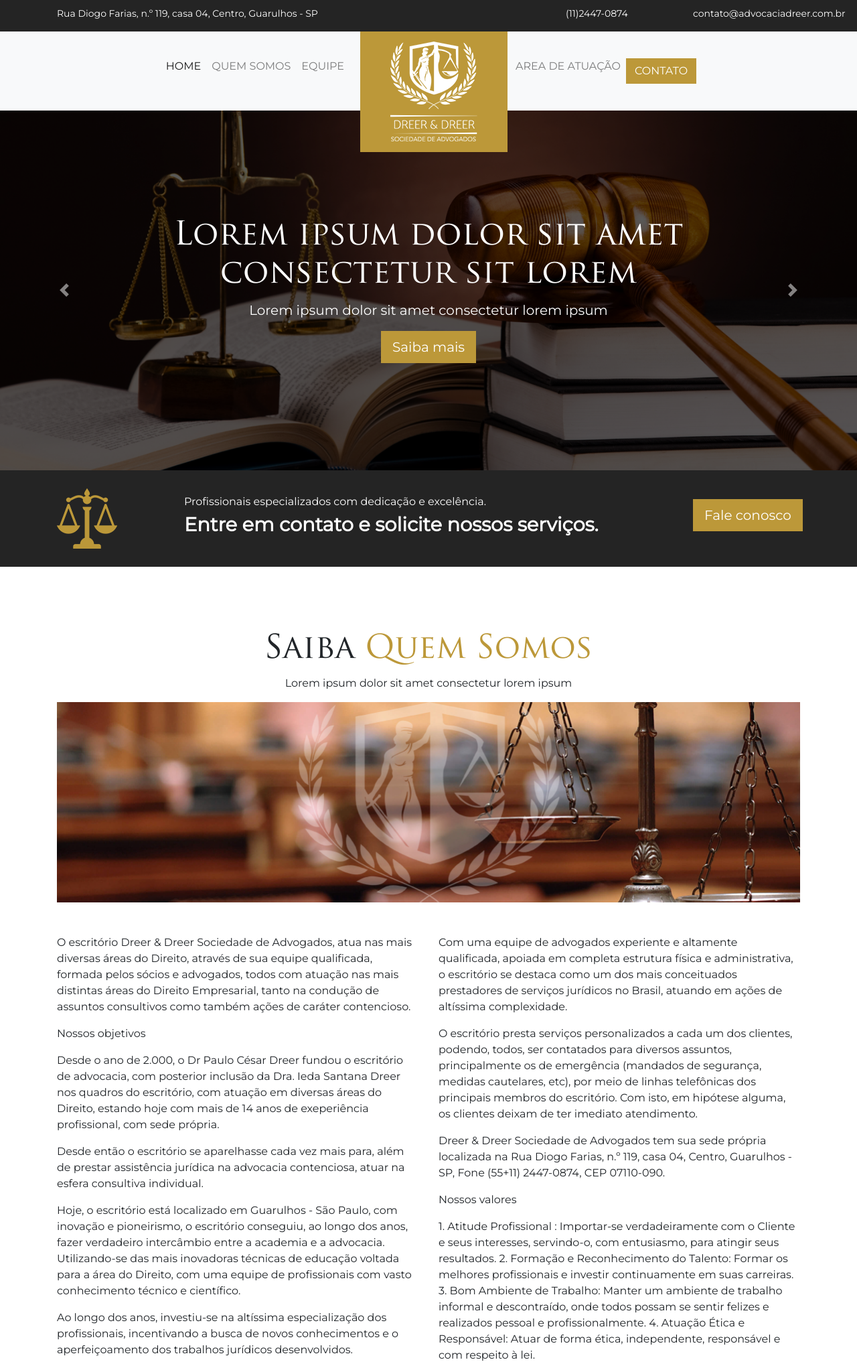
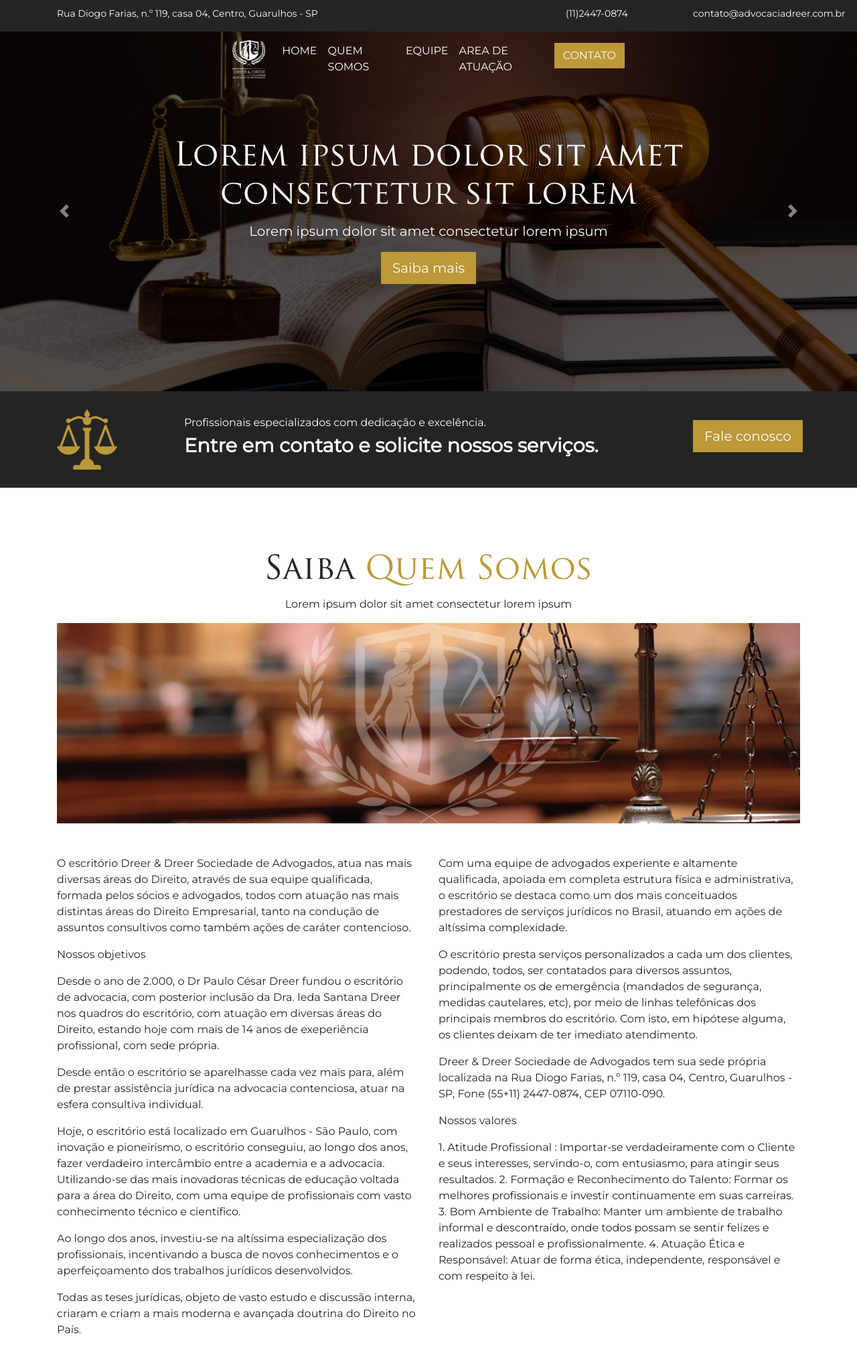
Before and after one commit to gustahenry/advocaciadreer, a PHP site: page / in a window 1280 px wide. Shown: the top 2036 px of the page at 67% size. Run offline with PHP 8.4, Linux system fonts and the light colour scheme; some libraries are stand-ins or nearby versions.

Commit message:
altecao do menu

```diff
--- a/assests/css/custom.css
+++ b/assests/css/custom.css
@@ -22,12 +22,12 @@ right: 42%;
     src: url('../fonts/trajan-pro-regular.ttf') format('truetype');
     }
 
-.navbar-nav{
-	padding: 2.0rem 0;
+.bg-transparente {
+    background-color: transparent !important;
 }
 
 .header{
-	background-color: #242424;
+
 }
 
 .header-contato{
@@ -46,6 +46,10 @@ right: 42%;
 	background-color: #bc9839;
 	border-color: #bc9839;
 	border-radius: 0;
+}
+.navbar-light .navbar-nav .active > .nav-link,
+.navbar-light .navbar-nav .nav-link{
+	color: #fff;
 }
 @media screen and(min-width: 800px){
 	.margin-botao{
@@ -155,3 +159,9 @@ right: 42%;
 	padding: 0;
 	color: #fff;
 }
+.text{
+	position: absolute;
+	z-index: 1;
+	margin-left:24.7%;
+	margin-right:24.7%;
+}
--- a/index.html
+++ b/index.html
@@ -28,11 +28,10 @@
             </div>
           </div>
         </div>
-
-
-
-        <nav class="navbar navbar-expand-lg navbar-light bg-light">
-
+        <div class="text">
+          <div class="container">
+          <nav class="navbar navbar-expand-lg navbar-light bg-transparente">
+            <a class="navbar-brand" href="#"><img style="width: 50px;" src="assests/img/logo-dreer.png" alt=""></a>
             <button class="navbar-toggler" type="button" data-toggle="collapse" data-target="#navbarSupportedContent" aria-controls="navbarSupportedContent" aria-expanded="false" aria-label="Toggle navigation">
               <span class="navbar-toggler-icon"></span>
             </button>
@@ -45,10 +44,10 @@
                 <li class="nav-item">
                   <a class="nav-link" href="#quem-somos">QUEM SOMOS</a>
                 </li>
-              <li class="nav-item margin-menu2">
+                <li class="nav-item">
                   <a class="nav-link" href="#equipe">EQUIPE</a>
                 </li>
-              <li class="nav-item margin-menu">
+                <li class="nav-item">
                   <a class="nav-link" href="#atuacao">AREA DE ATUAÇÃO</a>
                 </li>
                 <li class="nav-item margin-botao">
@@ -57,12 +56,10 @@
               </ul>
             </div>
 
+          </nav>
+        </div>
+        </div>
 
-        </nav>
-
-        <div class="ml-auto mr-auto" style="height: 0;">
-          <a class="navbar-brand logo" style="z-index: 2" href="#"><img class="logo-borda" style="z-index: 20;" src="assests/img/logo-dreer.png" alt=""></a>
-        </div>
     </section>
 
 
@@ -182,6 +179,43 @@
         </div>
       </section>
         <div class="container"><hr class="margin-custom"></div>
+
+       <section class="atuacao" id="atuacao">
+        <div class="container">
+          <div class="titulo-atuacao">
+            <h2 class="text-center titulos">Nossos<span>Diferenciais</span></h2>
+            <p class="text-center">Lorem ipsum dolor sit amet consectetur lorem ipsum</p>
+          </div>
+
+          <div class="row">
+            <div class="col-sm mx-2 back-area margin-area">
+              <img class="img-area" src="assests/img/area.png" alt="">
+              <h4>Direito Empresarial</h4>
+              <p>Sed neque enim, finibus ut volutpat eget, vehicula posuere arcu. Morbi tincidunt odio dui, vel euismod urna.</p>
+            </div>
+            <div class="col-sm mx-2  back-area margin-area">
+              <img class="img-area" src="assests/img/area.png" alt="">
+              <h4>Cível</h4>
+              <p>Sed neque enim, finibus ut volutpat eget, vehicula posuere arcu. Morbi tincidunt odio dui, vel euismod urna.</p>
+            </div>
+            <div class="col-sm mx-2 back-area margin-area">
+              <img class="img-area" src="assests/img/area.png" alt="">
+              <h4>Trabalhista</h4>
+              <p>Sed neque enim, finibus ut volutpat eget, vehicula posuere arcu. Morbi tincidunt odio dui, vel euismod urna.</p>
+            </div>
+            <div class="col-sm mx-2 back-area margin-area">
+              <img class="img-area" src="assests/img/area.png" alt="">
+              <h4>Família e Sucessões</h4>
+              <p>Sed neque enim, finibus ut volutpat eget, vehicula posuere arcu. Morbi tincidunt odio dui, vel euismod urna.</p>
+            </div>
+          </div>
+
+        <div class="text-center">
+          <a class="btn btn-custom btn-lg margin-area" href="#" role="button">Saiba mais</a>
+        </div>
+
+      </section>
+
       <section class="especialistas" id="equipe">
         <div class="container">
           <h2 class="text-center titulos">Somos Especialistas <span>em Direito</span></h2>
```
Lines whose indentation alone changed are shown as unchanged.
